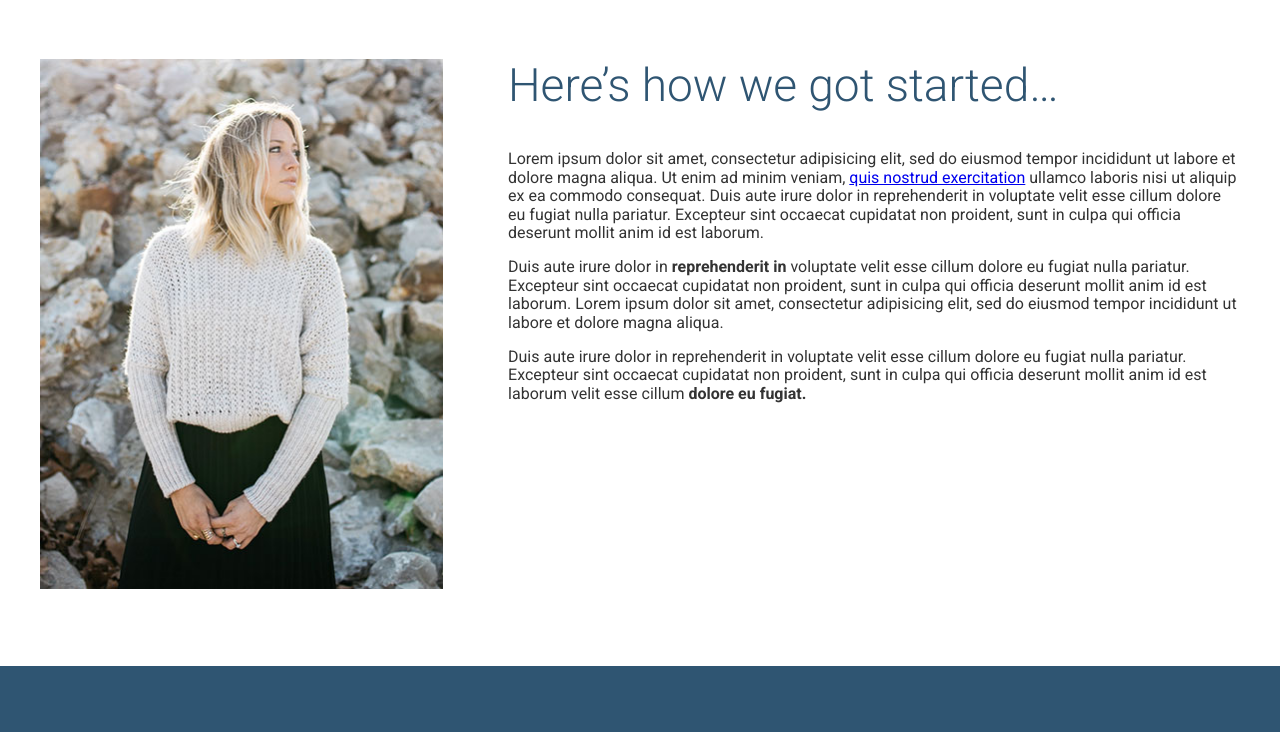
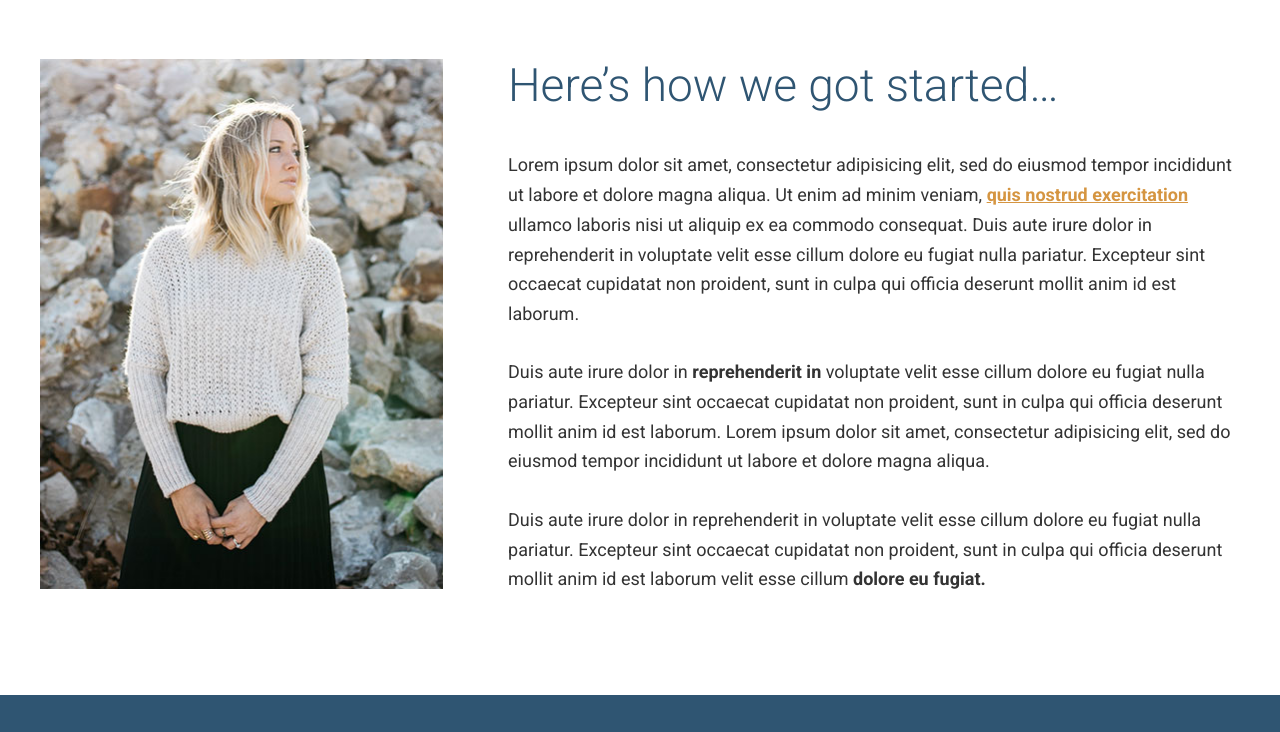
Before and after one commit to AAnderson1817/travel-prac, a website: page app/index.html in a window 1280 px wide. Shown: the part 1888-2620 px from the top of the page. Drawn offline with Linux system fonts and the light colour scheme.

Commit message:
Adjusting kerning and general spacing of content section 1

```diff
--- a/app/assets/styles/base/_global.css
+++ b/app/assets/styles/base/_global.css
@@ -2,10 +2,16 @@ body{
   font-family:"Roboto",sans-serif;
   color:#333;
 }
+
 img{
   max-width:100%;
   height:auto;
 }
+
 *{
   box-sizing: border-box;
 }
+
+a{
+  color:$mainOrange;
+}
--- /dev/null
+++ b/app/assets/styles/modules/_generic-content-container.css
@@ -0,0 +1,11 @@
+.generic-content-container{
+  p {
+    line-height: 1.65;
+    font-size: 1.125rem;
+    margin: 1.8rem 0;
+  }
+  p a{
+    font-weight: 700;
+  }
+
+}
--- a/app/assets/styles/styles.css
+++ b/app/assets/styles/styles.css
@@ -1,10 +1,11 @@
 @import "normalize.css";
-@import "base/_global";
 @import "base/_variables";
 @import "base/_mixins";
+@import "base/_global";
 @import "modules/_large-hero";
 @import "modules/_btn";
 @import "modules/_wrapper";
 @import "modules/_page-section";
 @import "modules/_headline";
 @import "modules/_row";
+@import "modules/_generic-content-container"
--- a/app/index.html
+++ b/app/index.html
@@ -61,10 +61,14 @@
           </picture>
         </div>
         <div class="row__medium-8 row__medium-8--smaller">
-          <h2 class="headline headline--no-t-margin">Here&rsquo;s how we got started&hellip;</h2>
-        <p>Lorem ipsum dolor sit amet, consectetur adipisicing elit, sed do eiusmod tempor incididunt ut labore et dolore magna aliqua. Ut enim ad minim veniam, <a href="#">quis nostrud exercitation</a> ullamco laboris nisi ut aliquip ex ea commodo consequat. Duis aute irure dolor in reprehenderit in voluptate velit esse cillum dolore eu fugiat nulla pariatur. Excepteur sint occaecat cupidatat non proident, sunt in culpa qui officia deserunt mollit anim id est laborum.</p>
-        <p>Duis aute irure dolor in <strong>reprehenderit in</strong> voluptate velit esse cillum dolore eu fugiat nulla pariatur. Excepteur sint occaecat cupidatat non proident, sunt in culpa qui officia deserunt mollit anim id est laborum. Lorem ipsum dolor sit amet, consectetur adipisicing elit, sed do eiusmod tempor incididunt ut labore et dolore magna aliqua.</p>
-        <p>Duis aute irure dolor in reprehenderit in voluptate velit esse cillum dolore eu fugiat nulla pariatur. Excepteur sint occaecat cupidatat non proident, sunt in culpa qui officia deserunt mollit anim id est laborum velit esse cillum <strong>dolore eu fugiat.</strong></p></div>
+          <div class="generic-content-container">
+            <h2 class="headline headline--no-t-margin">Here&rsquo;s how we got started&hellip;</h2>
+            <p>Lorem ipsum dolor sit amet, consectetur adipisicing elit, sed do eiusmod tempor incididunt ut labore et dolore magna aliqua. Ut enim ad minim veniam, <a href="#">quis nostrud exercitation</a> ullamco laboris nisi ut aliquip ex ea commodo consequat. Duis aute irure dolor in reprehenderit in voluptate velit esse cillum dolore eu fugiat nulla pariatur. Excepteur sint occaecat cupidatat non proident, sunt in culpa qui officia deserunt mollit anim id est laborum.</p>
+            <p>Duis aute irure dolor in <strong>reprehenderit in</strong> voluptate velit esse cillum dolore eu fugiat nulla pariatur. Excepteur sint occaecat cupidatat non proident, sunt in culpa qui officia deserunt mollit anim id est laborum. Lorem ipsum dolor sit amet, consectetur adipisicing elit, sed do eiusmod tempor incididunt ut labore et dolore magna aliqua.</p>
+            <p>Duis aute irure dolor in reprehenderit in voluptate velit esse cillum dolore eu fugiat nulla pariatur. Excepteur sint occaecat cupidatat non proident, sunt in culpa qui officia deserunt mollit anim id est laborum velit esse cillum <strong>dolore eu fugiat.</strong>
+            </p>
+          </div>
+        </div>
       </div>
     </div>
   </div>
--- a/app/temp/styles/styles.css
+++ b/app/temp/styles/styles.css
@@ -435,6 +435,10 @@ img{
   box-sizing: border-box;
 }
 
+a{
+  color:#d59541;
+}
+
 .large-hero {
   position: relative;
   border-bottom:10px solid #2f5572;
@@ -657,3 +661,13 @@ img{
     width: 63%;
   }
 }
+
+.generic-content-container p {
+  line-height: 1.65;
+  font-size: 1.125rem;
+  margin: 1.8rem 0;
+}
+
+.generic-content-container p a{
+  font-weight: 700;
+}
```
